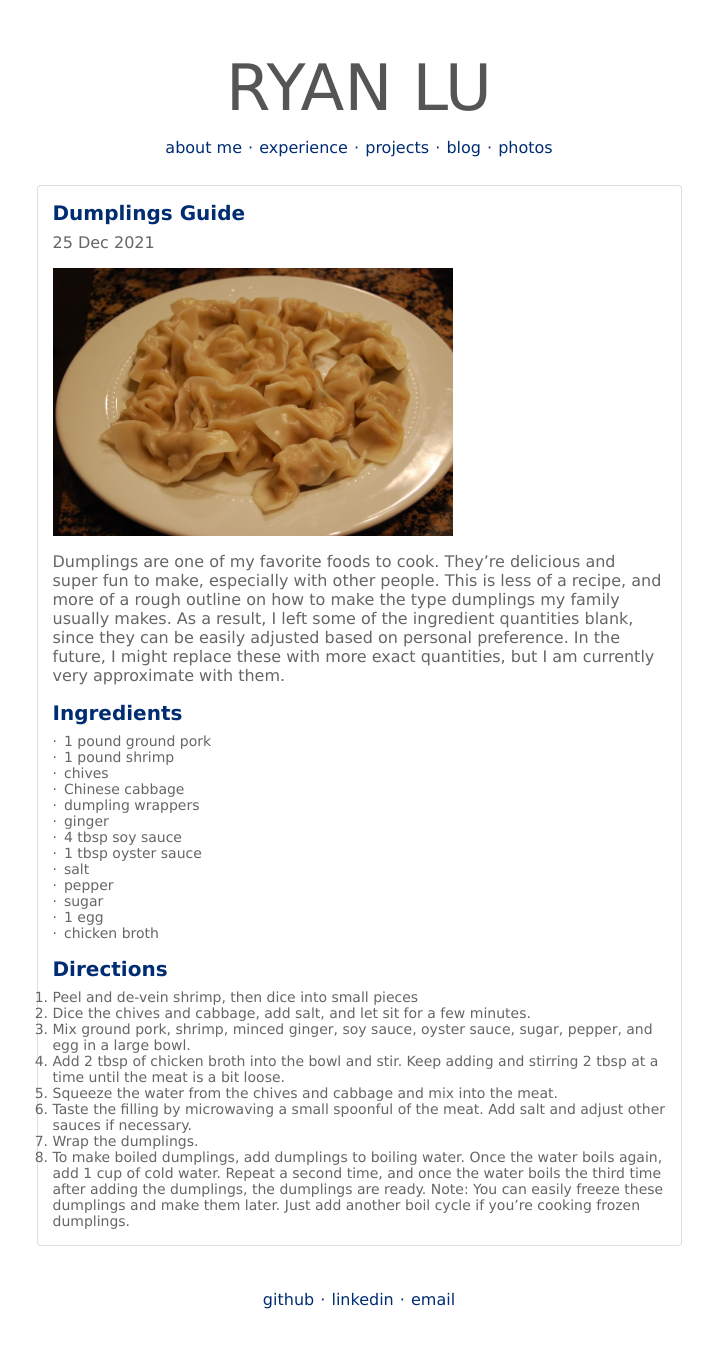
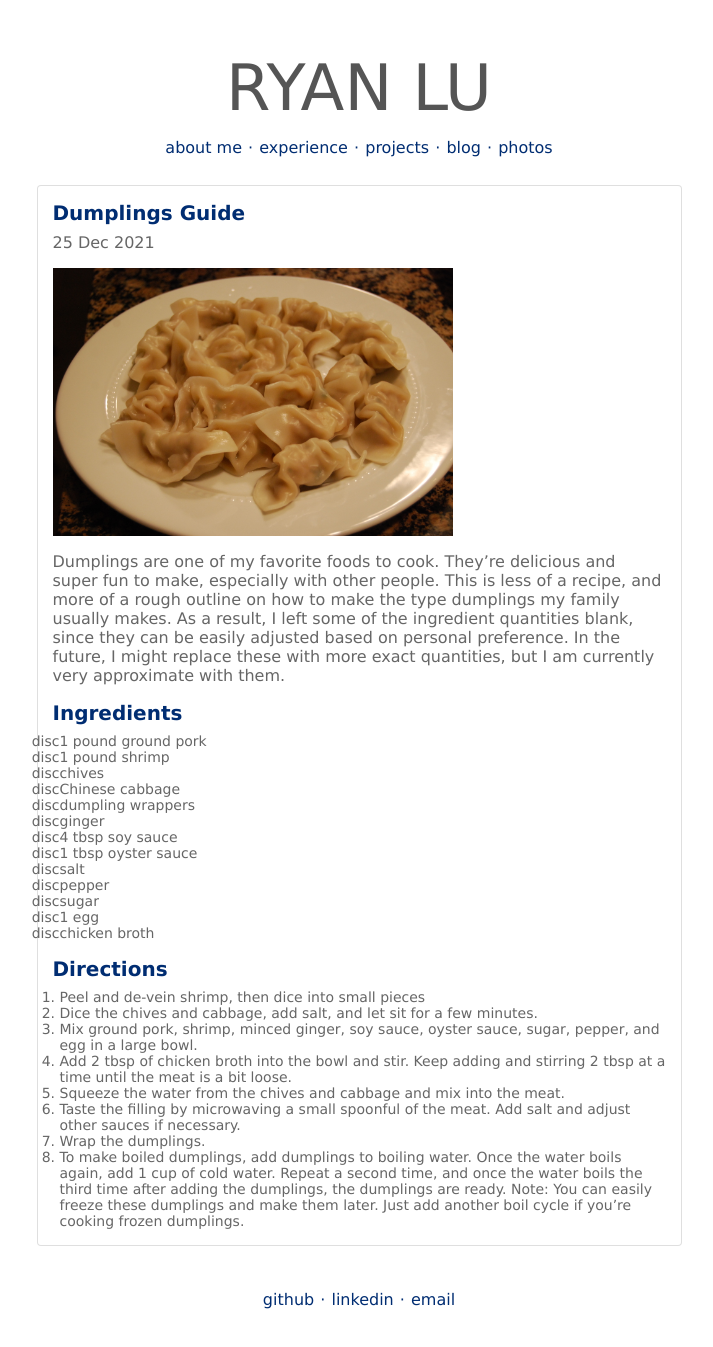
Before and after one commit to ryanlu41/ryanlu41.github.io, a Jekyll site: the page built from _posts/2021-12-25-Dumpling-Recipe.md, in a window 1280 px wide. Shown: the whole page, without its empty margins (281-994 px from the left). Built offline with Jekyll 4.4.1, drawn with Linux system fonts in a browser that asks for light colours.

Commit message:
newest blog post

```diff
--- a/_layouts/post.html
+++ b/_layouts/post.html
@@ -7,13 +7,18 @@
         color:#666;
     }
 
+
+    ul {
+    padding-left: 0.5em;
+    list-style-type: "disc";
+    }
     ul li:before {
-    content: "·";
-    margin-right: 0.5em;
+    content: "";
+    margin-right: 0em;
     }
 
     ol {
-        padding-left: 0;
+        padding-left: 0.5em;
     }
 </style>
 <div class='row slide'>
```
